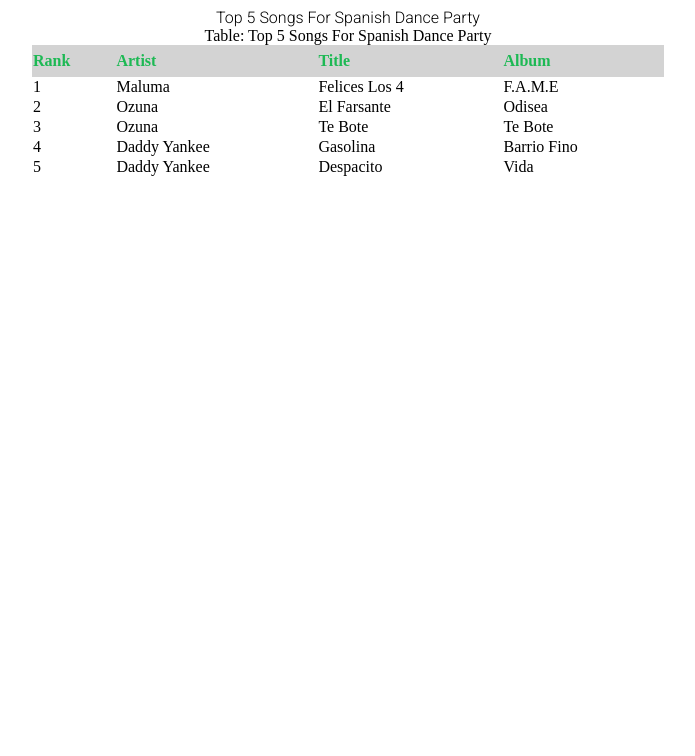
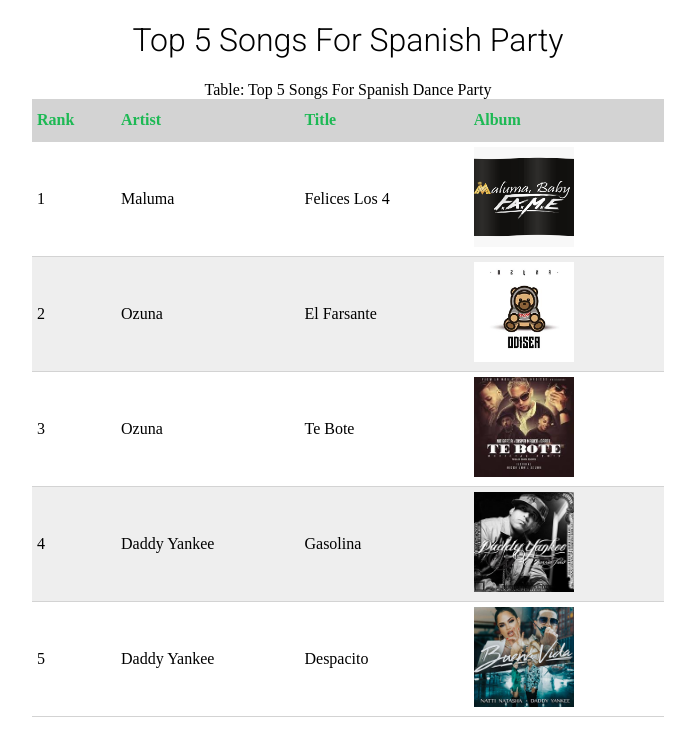
Before and after one commit to poojaram/ClientSide-HTML-CSS, a website: page problem-c/index.html in a window 1280 px wide. Shown: the whole page, without its empty margins (292-987 px from the left). Drawn offline with Linux system fonts and the light colour scheme.

Commit message:
completed problem-c

```diff
--- a/problem-c/css/style.css
+++ b/problem-c/css/style.css
@@ -1,6 +1,6 @@
-header {
+h1 {
     font-weight: 300;
-    font-family: 'Roboto', sans-serif;
+    font-family: Roboto, sans-serif;
     text-align: center;
 }
 
@@ -11,9 +11,27 @@
     border-collapse: collapse;
 }
 
-.table-header {
+th, td {
+    padding: 5px;
+    border-bottom: 1px solid #d3d3d3;
+}
+
+table thead tr th {
     height: 2rem;
     text-align: left;
     color: #1db954;
     background-color: #d3d3d3;
 }
+
+img {
+    width: 100px;
+    height: 100px;
+}
+
+tbody tr:hover {
+    background-color: pink;
+}
+
+table tbody tr:nth-child(even) {
+    background-color: #eee;
+}
--- a/problem-c/index.html
+++ b/problem-c/index.html
@@ -9,9 +9,7 @@
     <link rel="stylesheet" href="css/style.css">
 </head>
 <body>
-    <header>
-        Top 5 Songs For Spanish Dance Party
-    </header>
+    <h1>Top 5 Songs For Spanish Party</h1>
 
     <table>
         <caption>Table: Top 5 Songs For Spanish Dance Party</caption>
@@ -26,35 +24,55 @@
         </thead>
 
         <tbody>
-            <tr>
+            <tr class="row-style">
                 <td>1</td>
                 <td>Maluma</td>
                 <td>Felices Los 4</td>
-                <td>F.A.M.E</td>
+                <td>
+                    <a href="https://www.youtube.com/watch?v=t_jHrUE5IOk" target="_blank">
+                            <img src="img/1st.jpg" alt="FAME by MAluma Baby Album cover">
+                    </a>
+                </td>
             </tr>
-            <tr>
+            <tr class="row-style">
                 <td>2</td>
                 <td>Ozuna</td>
                 <td>El Farsante</td>
-                <td>Odisea</td>
+                <td>
+                        <a href="https://www.youtube.com/watch?v=t_jHrUE5IOk" target="_blank">
+                                <img src="img/second.jpg" alt="FAME by MAluma Baby Album cover">
+                        </a>
+                </td>
             </tr>
-            <tr>
+            <tr class="row-style">
                 <td>3</td>
                 <td>Ozuna</td>
                 <td>Te Bote</td>
-                <td>Te Bote</td>
+                <td>
+                        <a href="https://www.youtube.com/watch?v=t_jHrUE5IOk" target="_blank">
+                                <img src="img/third.jpeg" alt="FAME by MAluma Baby Album cover">
+                        </a>
+                </td>
             </tr>
-            <tr>
+            <tr class="row-style">
                 <td>4</td>
                 <td>Daddy Yankee</td>
                 <td>Gasolina</td>
-                <td>Barrio Fino</td>
+                <td>
+                        <a href="https://www.youtube.com/watch?v=t_jHrUE5IOk" target="_blank">
+                                <img src="img/fourth.jpg" alt="FAME by MAluma Baby Album cover">
+                        </a>
+                </td>
             </tr>
-            <tr>
+            <tr class="row-style">
                 <td>5</td>
                 <td>Daddy Yankee</td>
                 <td>Despacito</td>
-                <td>Vida</td>
+                <td>
+                        <a href="https://www.youtube.com/watch?v=t_jHrUE5IOk" target="_blank">
+                                <img src="img/fifth.jpg" alt="FAME by MAluma Baby Album cover">
+                        </a>
+                </td>
             </tr>
         </tbody>
     </table>
```
Also changed, not shown: problem-c/img/1st.jpg (added), problem-c/img/fifth.jpg (added), problem-c/img/fourth.jpg (added), problem-c/img/second.jpg (added), problem-c/img/third.jpeg (added).
